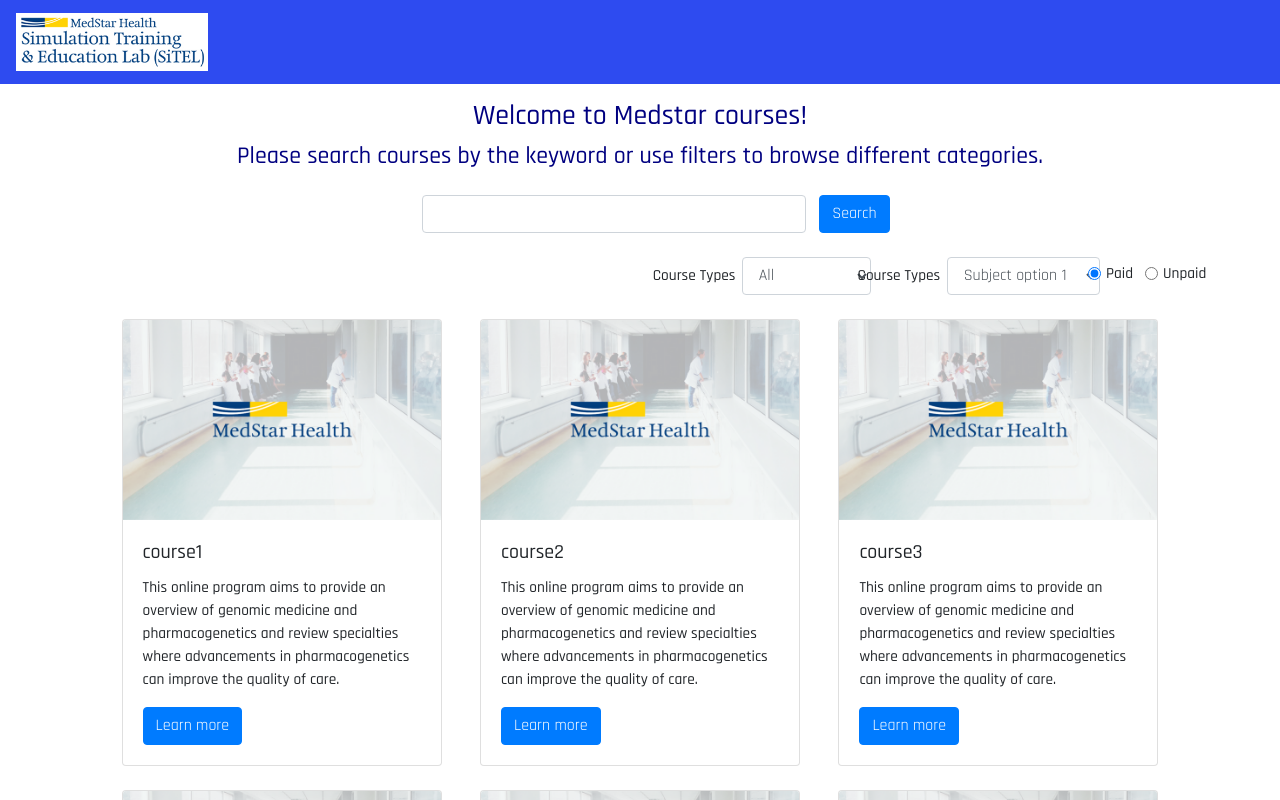
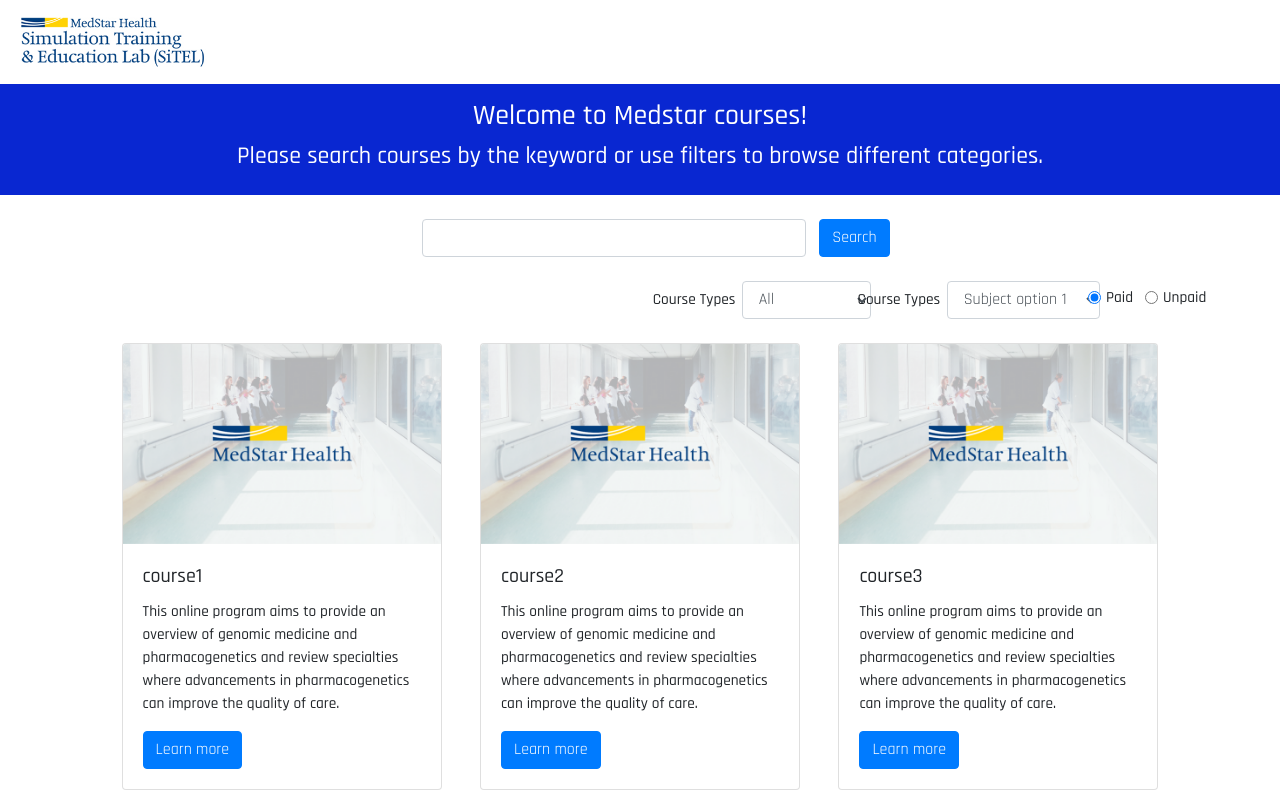
Before and after one commit to kailey16/courses-catalog, a React (Create React App) app: page / in a window 1280 px wide. Shown: the top 800 px of the page. Built offline with nearby package versions, Linux system fonts and the light colour scheme.

Commit message:
home text style update

```diff
--- a/src/style/App.css
+++ b/src/style/App.css
@@ -7,7 +7,8 @@
 
 /* NAVBAR */
 .navbar {
-background-color: rgb(46, 75, 240) !important;
+/* background-color: rgb(46, 75, 240) !important; */
+background-color: white !important;
 }
 
 #navLogo {
--- a/src/style/Home.css
+++ b/src/style/Home.css
@@ -8,8 +8,9 @@
 
 #homeText {
   text-align: center;
-  color: navy;
-  margin-top: 2vh;
+  color: white;
+  background-color: rgb(9, 39, 209);
+  padding: 2vh 0 2vh 0;
 }
 
 
```
